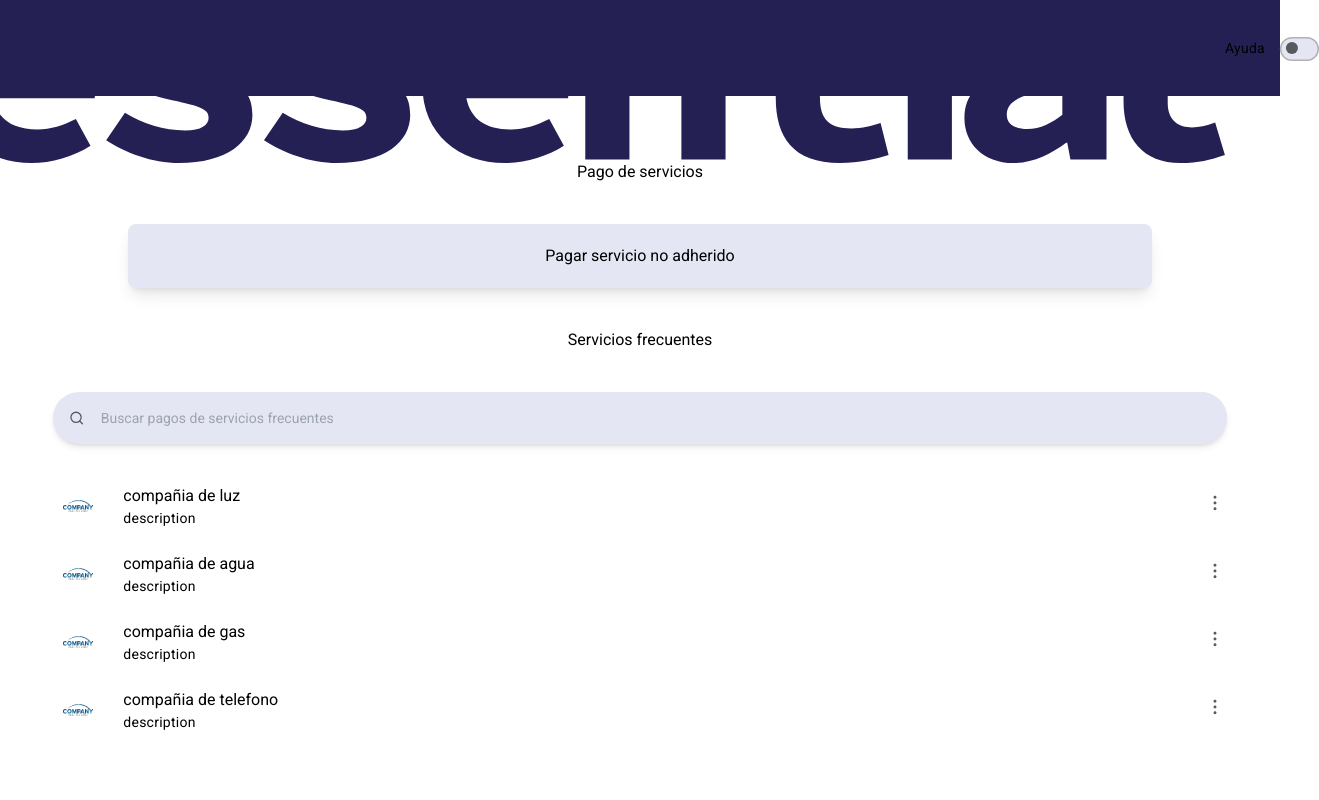
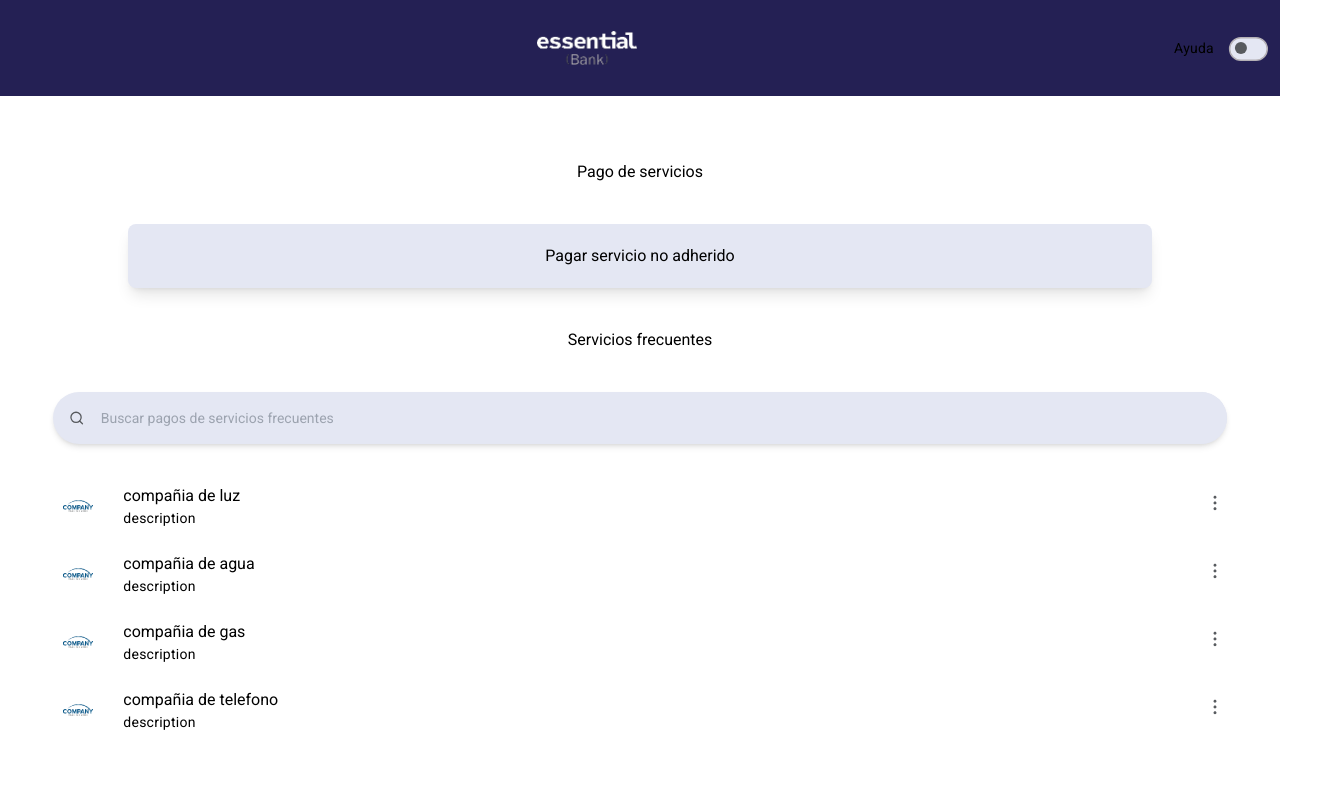
Before and after one commit to anavarro81/Essential-Bank-Front, a React (Vite) app in the folder frontend/: page /Pay in a window 1280 px wide. Shown: the top 800 px of the page, 1319 px wide, since content can reach past the window. Built offline with nearby package versions, Linux system fonts and the light colour scheme.

Commit message:
style: :art: Se sube el  logo actualizado para header
Se sube el  logo actualizado para header

```diff
--- a/frontend/src/Pages/Login/Login.jsx
+++ b/frontend/src/Pages/Login/Login.jsx
@@ -18,7 +18,7 @@ export default function LoginPage() {
 
   const navigate = useNavigate();
 
-  const version = 1.
+  const version = 2
 
   useEffect(() => {
 
--- a/frontend/src/components/Header.jsx
+++ b/frontend/src/components/Header.jsx
@@ -31,7 +31,8 @@ const Header = () => {
         {/*  Si hace clic en el logo, se redirecciona a Home */}
           <div className='flex justify-center grow cursor-pointer'>
           <Link to="/Home">
-            <Icon type='Logo'/>
+            {/* <Icon type='Logo'/>         */}
+            <img src="/Logo_Header.png" className='h-[34px] w-[100px]' alt="" />
           </Link>
           </div>
 
```
Also changed, not shown: frontend/public/Logo_Header.png (added), frontend/src/components/Icon/Logo.svg.
